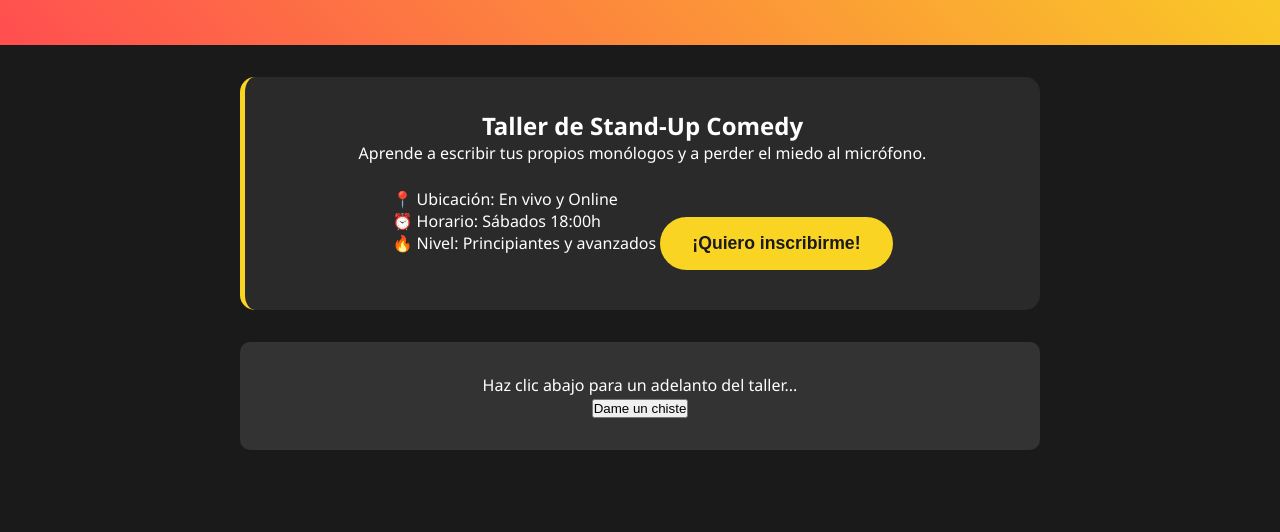
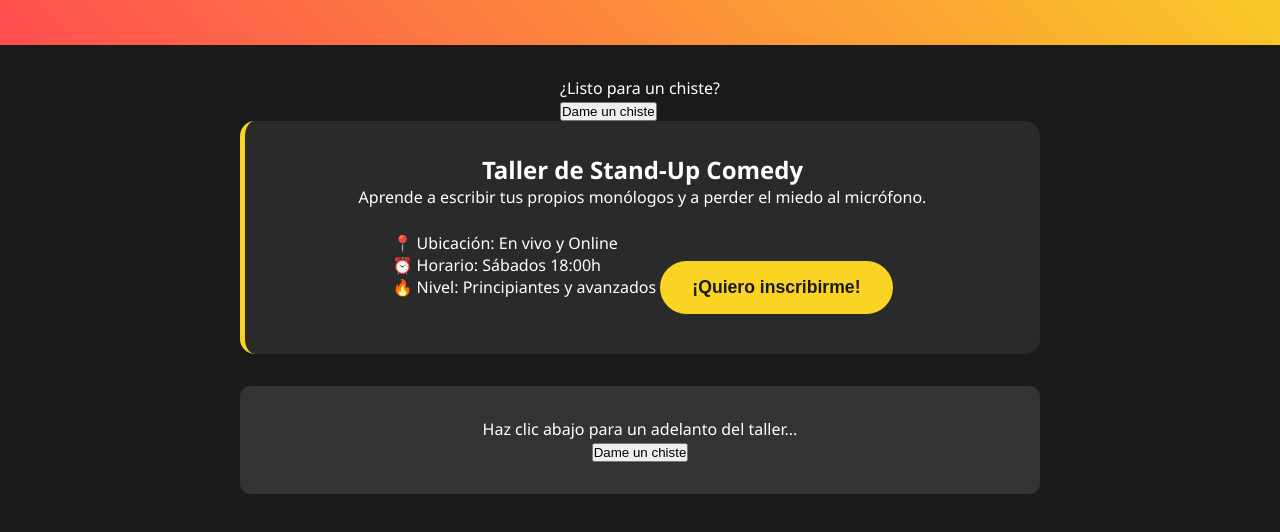
Before and after one commit to CthulhuDie/Sitio-Web-de-Comedia, a plain HTML site: page index.html in a window 1280 px wide. Shown: the part 116-648 px from the top of the page. Drawn offline with Linux system fonts and the light colour scheme.

Commit message:
index.html

```diff
--- a/index.html
+++ b/index.html
@@ -12,6 +12,10 @@
         <h1>JA-JA STUDIO 🎭</h1>
         <p>Donde la tragedia se vuelve risa.</p>
     </header>
+    <div class="contenedor-chiste">
+        <p id="chiste-texto">¿Listo para un chiste?</p>
+        <button id="boton-chiste">Dame un chiste</button>
+    </div>
 
     <main class="contenedor">
         <section class="info-taller">
```
